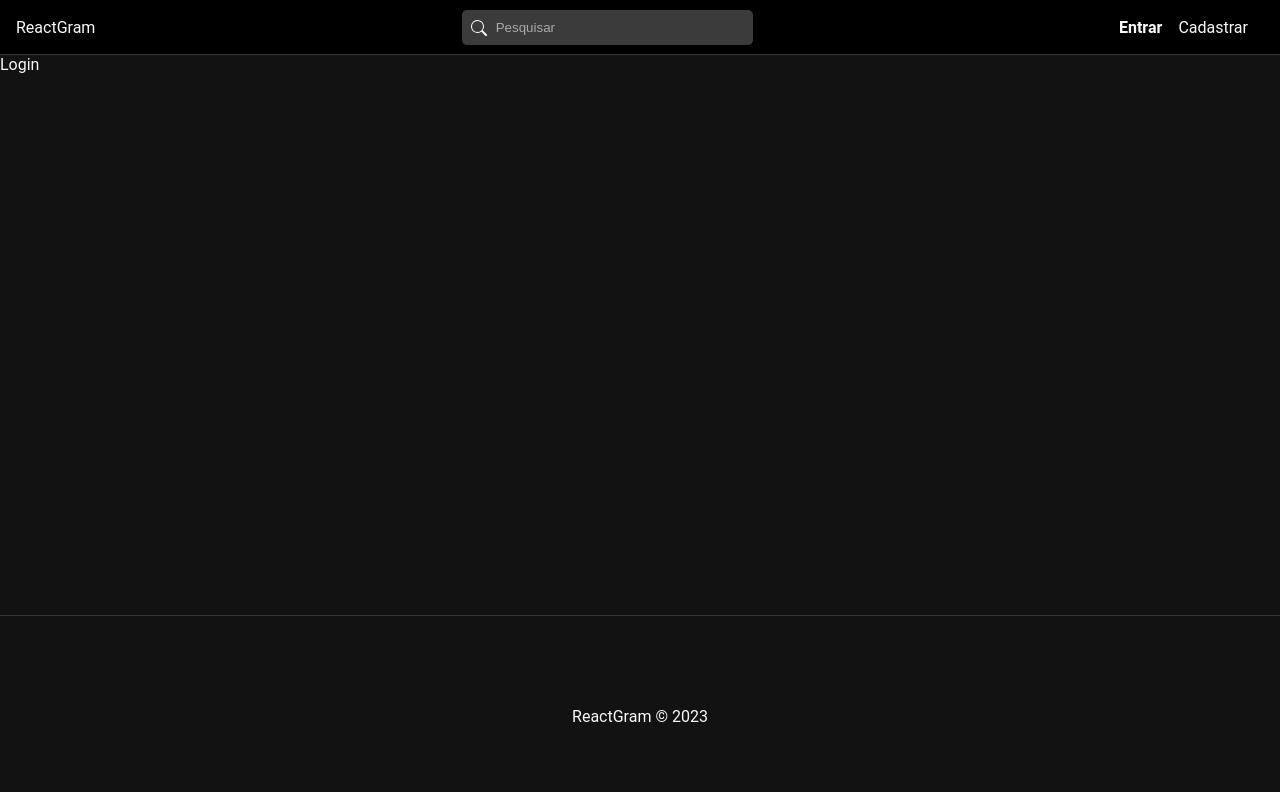
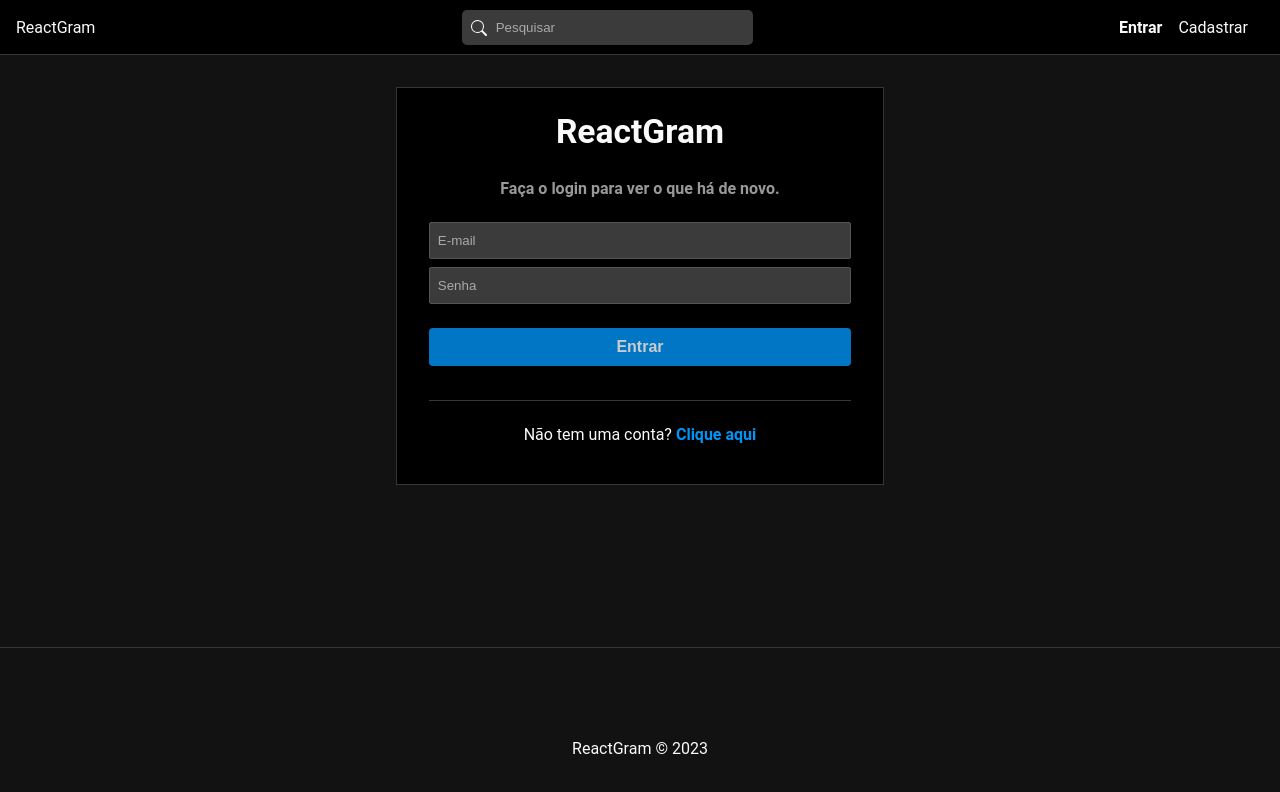
Before and after one commit to gillsonpassos/React, a React (Create React App) app in the folder Avançando-em-React/12_REACTGRAM/frontend/: page /login in a window 1280 px wide. Shown: the top 792 px of the page. Built offline with nearby package versions, Linux system fonts and the light colour scheme.

Commit message:
Criando form de login

```diff
--- a/Avançando-em-React/12_REACTGRAM/frontend/src/pages/Auth/Login.js
+++ b/Avançando-em-React/12_REACTGRAM/frontend/src/pages/Auth/Login.js
@@ -1,7 +1,46 @@
 import "./Auth.css";
 
+import { Link } from "react-router-dom";
+import Message from "../../components/Message";
+
+// Hooks
+import { useEffect, useState } from "react";
+import { useSelector, useDispatch } from "react-redux";
+
+// Reddux
+
 const Login = () => {
-  return <div>Login</div>;
+  const [email, setEmail] = useState("");
+  const [password, setPassword] = useState("");
+
+  const handleSubmit = (e) => {
+    e.preventDefault();
+  };
+
+  return (
+    <div id="login">
+      <h2>ReactGram</h2>
+      <p className="subtitle">Faça o login para ver o que há de novo.</p>
+      <form onSubmit={handleSubmit}>
+        <input
+          type="text"
+          placeholder="E-mail"
+          onChange={(e) => setEmail(e.target.value)}
+          value={email || ""}
+        />
+        <input
+          type="password"
+          placeholder="Senha"
+          onChange={(e) => setPassword(e.target.value)}
+          value={password || ""}
+        />
+        <input type="submit" value="Entrar" />
+      </form>
+      <p>
+        Não tem uma conta? <Link to="/register">Clique aqui</Link>
+      </p>
+    </div>
+  );
 };
 
 export default Login;
```
